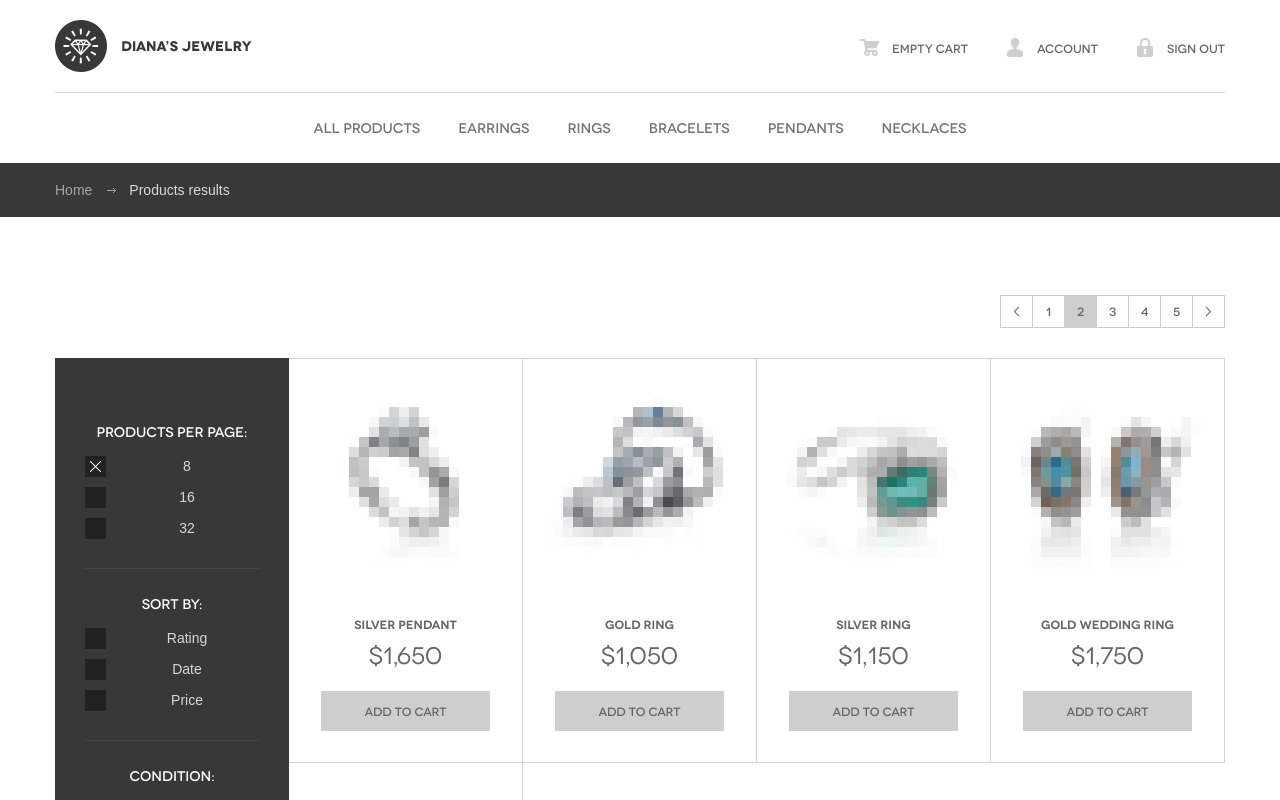
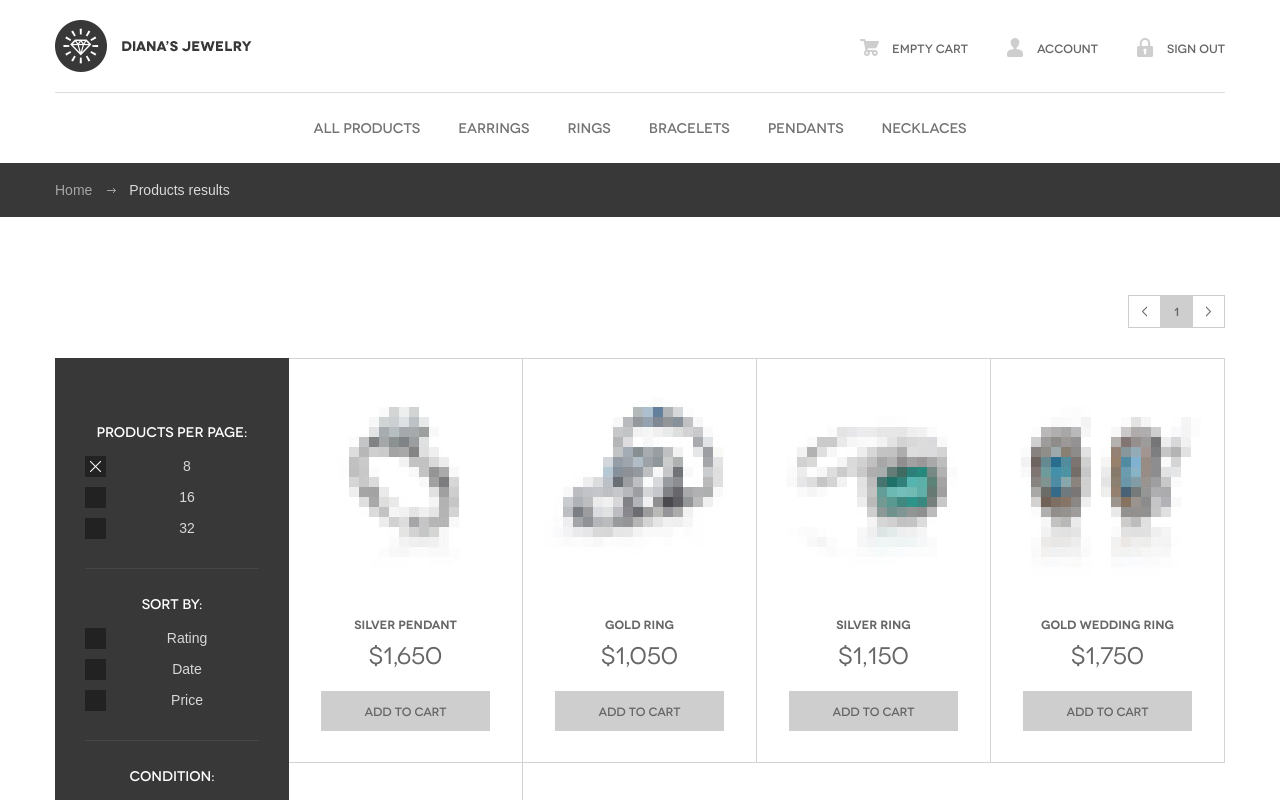
Before and after one commit to Acolapsys/online-shop-jewelry, a React (Create React App) app: page /products in a window 1280 px wide. Shown: the top 800 px of the page. Built offline with nearby package versions, Linux system fonts and the light colour scheme; data requests are answered from the project's data file.

Commit message:
refactor: move pagination to frontend

```diff
--- a/src/components/CartItem/CartItem.js
+++ b/src/components/CartItem/CartItem.js
@@ -1,5 +1,4 @@
 import React from "react";
-import { useDispatch } from "react-redux";
 import { Link } from "react-router-dom";
 import utils from '../../utils'
 
@@ -8,21 +7,16 @@ import './CartItem.css'
 
 
 const CartItem = ({product, deleteCartItem, changeQuantityCartItem }) => {
-  const dispatch = useDispatch()
-
-
   const onDeleteClick = (productId) => {
-    console.log("deleteId=", productId);
     deleteCartItem(productId)
-
-
   }
   const {price, quantity, image, title, id, description} = {...product}
   const totalPrice = price * quantity;
   const onChangeQuantity = (e) => {
+    if (e.target.value === 0) {
+      onDeleteClick(id)
+    }
     changeQuantityCartItem({id, quantity: e.target.value})
-
-
   }
   return (
     <tr>
--- a/src/components/Pagination/Pagination.js
+++ b/src/components/Pagination/Pagination.js
@@ -1,38 +1,69 @@
-import React from 'react'
+import React from "react";
+import { useDispatch, useSelector } from "react-redux";
+
+
+
+import {setActivePage} from "../../store/actions/filterAction"
+
+
+
 
 const Pagination = () => {
+  const { productsQuantity, productsPerPage, activePage } = useSelector(
+    ({ productsPage, filters }) => ({
+      productsQuantity: productsPage.products.length,
+      productsPerPage: filters.productsPerPage,
+      activePage: filters.activePage,
+    })
+  );
+  const dispatch = useDispatch()
+
+  const pages = Math.floor(productsQuantity / productsPerPage) + 1;
+
+  const arrPages = [...Array(pages).keys()].map(el => el + 1)
+  const onPageClick = (page) => {
+    console.log(page);
+    dispatch(setActivePage(page))
+  }
+  const onPrevClick = () => {
+    if (activePage > 1) {
+    dispatch(setActivePage(activePage - 1))
+  }
+  }
+  const onNextClick = () => {
+    if (activePage < pages) {
+      dispatch(setActivePage(activePage + 1))
+  }
+  }
+
+
   return (
     <div className="pagination">
       <ul>
-          <li>
-            <a href="/">
+        <li onClick={onPrevClick}>
+          <a>
             <span className="ico-prev"></span>
           </a>
         </li>
-          <li>
-            <a href="/">1</a>
+
+        {arrPages.map((page) => (
+          <li
+            key={page}
+            className={activePage === page ? "active" : ""}
+            onClick={() => onPageClick(page)}
+          >
+            <a>{page}</a>
           </li>
-          <li className="active">
-            <a href="/">2</a>
-          </li>
-          <li>
-            <a href="/">3</a>
-          </li>
-          <li>
-            <a href="/">4</a>
-          </li>
-          <li>
-            <a href="/">5</a>
-          </li>
-          <li>
-            <a href="/">
+        ))}
+
+        <li onClick={onNextClick}>
+          <a>
             <span className="ico-next"></span>
           </a>
         </li>
       </ul>
     </div>
+  );
+};
 
-    )
-}
-
-export default Pagination
+export default Pagination;
--- a/src/index.css
+++ b/src/index.css
@@ -654,6 +654,7 @@ h1 {
 	border: 1px solid #cdcdcd;
 	background-color: #fff;
 	display: inline-block;
+	cursor: pointer
 }
 
 .products-wrap {
--- a/src/pages/Cart/Cart.js
+++ b/src/pages/Cart/Cart.js
@@ -20,7 +20,6 @@ const Cart = () => {
   }
   const onChangeQuantityCartItem = (data) => {
     dispatch(changeQuantityCartItem(data))
-    console.log(cart);
   }
   useEffect(() => {
     setShipment(fullCartPrice >= 3000 || !fullCartPrice ? 0 : 100)
--- a/src/pages/Products/Products.js
+++ b/src/pages/Products/Products.js
@@ -8,19 +8,19 @@ import { fetchProducts } from "../../store/actions/productsAction";
 const Products = () => {
   const dispatch = useDispatch()
 
-  const {category, products, productsPerPage, sortBy, currentPage} = useSelector(({productsPage, filters}) => {
+  const {category, products, productsPerPage, sortBy, activePage} = useSelector(({productsPage, filters}) => {
     return {
       category: filters.category,
       products: productsPage.products,
       productsPerPage: filters.productsPerPage,
       sortBy: filters.sortBy,
-      currentPage: filters.currentPage
+      activePage: filters.activePage
     }
   })
 
   useEffect(() => {
-    dispatch(fetchProducts(category, productsPerPage, currentPage, sortBy))
-  }, [category, productsPerPage, sortBy, currentPage])
+    dispatch(fetchProducts(category, sortBy))
+  }, [category, sortBy])
 
 
 
@@ -33,6 +33,7 @@ const Products = () => {
       <div id="content">
         <section className="products">
           {products
+          .slice((activePage - 1) * productsPerPage, activePage * productsPerPage)
           .map((product) => {
             return (
               <Product
--- a/src/store/actions/filterAction.js
+++ b/src/store/actions/filterAction.js
@@ -5,7 +5,7 @@ const SET_CATEGORY = "SET_CATEGORY"
 
 const SET_PRODUCTS_PER_PAGE = "SET_PRODUCTS_PER_PAGE"
 
-const SET_CURRENT_PAGE = "SET_CURRENT_PAGE"
+const SET_ACTIVE_PAGE = "SET_ACTIVE_PAGE"
 
 
 export const setSortBy = (payload) => {
@@ -20,6 +20,6 @@ export const setPerPageAmount = (payload) => {
     return {type: SET_PRODUCTS_PER_PAGE, payload}
 }
 
-export const setCurrentPage = (payload) => {
-    return {type: SET_CURRENT_PAGE, payload}
+export const setActivePage = (payload) => {
+    return {type: SET_ACTIVE_PAGE, payload}
 }
--- a/src/store/actions/productsAction.js
+++ b/src/store/actions/productsAction.js
@@ -1,15 +1,15 @@
 import Axios from "axios";
-import { useSelector } from "react-redux";
+import { setActivePage } from "./filterAction";
 import { setError, setIsLoading } from "./generalAction";
 
 const SET_PRODUCTS = "SET_PRODUCTS"
 
 
 
-export const fetchProducts = (category, productsPerPage, currentPage, sortBy) => (dispatch) => {
+export const fetchProducts = (category, sortBy) => (dispatch) => {
     dispatch(setIsLoading(true));
     Axios
-        .get(`http://localhost:3001/products?_page=${currentPage}${category ? `&categories=${category}` : ''}&_limit=${productsPerPage}&_sort=${sortBy.toLowerCase()}`)
+        .get(`http://localhost:3001/products?_sort=${sortBy.toLowerCase()}${category ? `&categories=${category}` : ''}`)
         .then(({data}) => {
 
           dispatch(setProducts(data));
--- a/src/store/reducers/filterReducer.js
+++ b/src/store/reducers/filterReducer.js
@@ -6,22 +6,22 @@ const initialState = {
     category: 0,
     sortBy: "rating",
     productsPerPage: 8,
-    currentPage: 1
+    activePage: 1
 }
 
 const filterReducer = (state = initialState, action) => {
     switch (action.type) {
         case ("SET_SORT_BY"): {
-            return {...state, sortBy: action.payload}
+            return {...state, sortBy: action.payload, activePage: 1}
     }
         case ("SET_CATEGORY"): {
-            return {...state, category: action.payload}
+            return {...state, category: action.payload, activePage: 1}
         }
         case ("SET_PRODUCTS_PER_PAGE"): {
-            return {...state, productsPerPage: action.payload}
+            return {...state, productsPerPage: action.payload, activePage: 1}
         }
-        case ("SET_CURRENT_PAGE"): {
-            return {...state, currentPage: action.payload}
+        case ("SET_ACTIVE_PAGE"): {
+            return {...state, activePage: action.payload}
         }
         default: return state
     }
```
Lines whose indentation alone changed are shown as unchanged.
